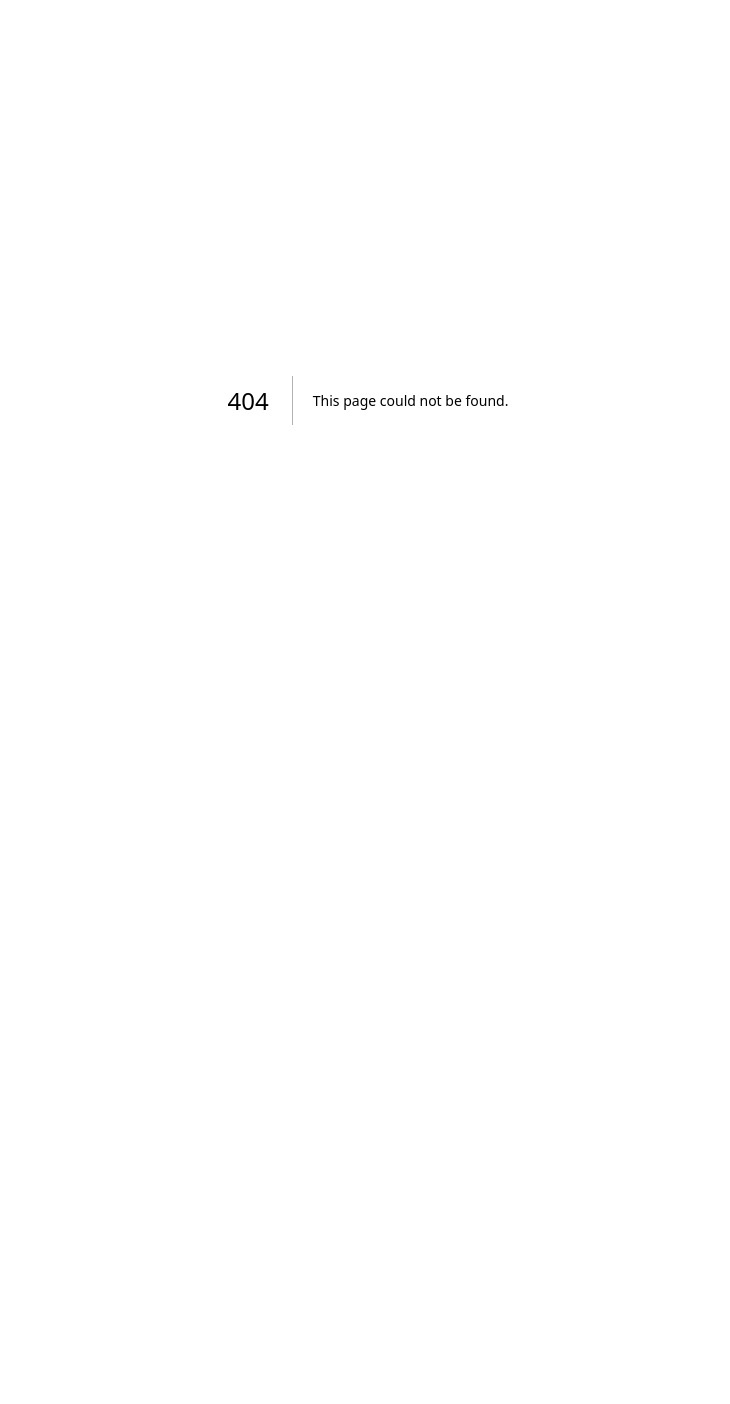
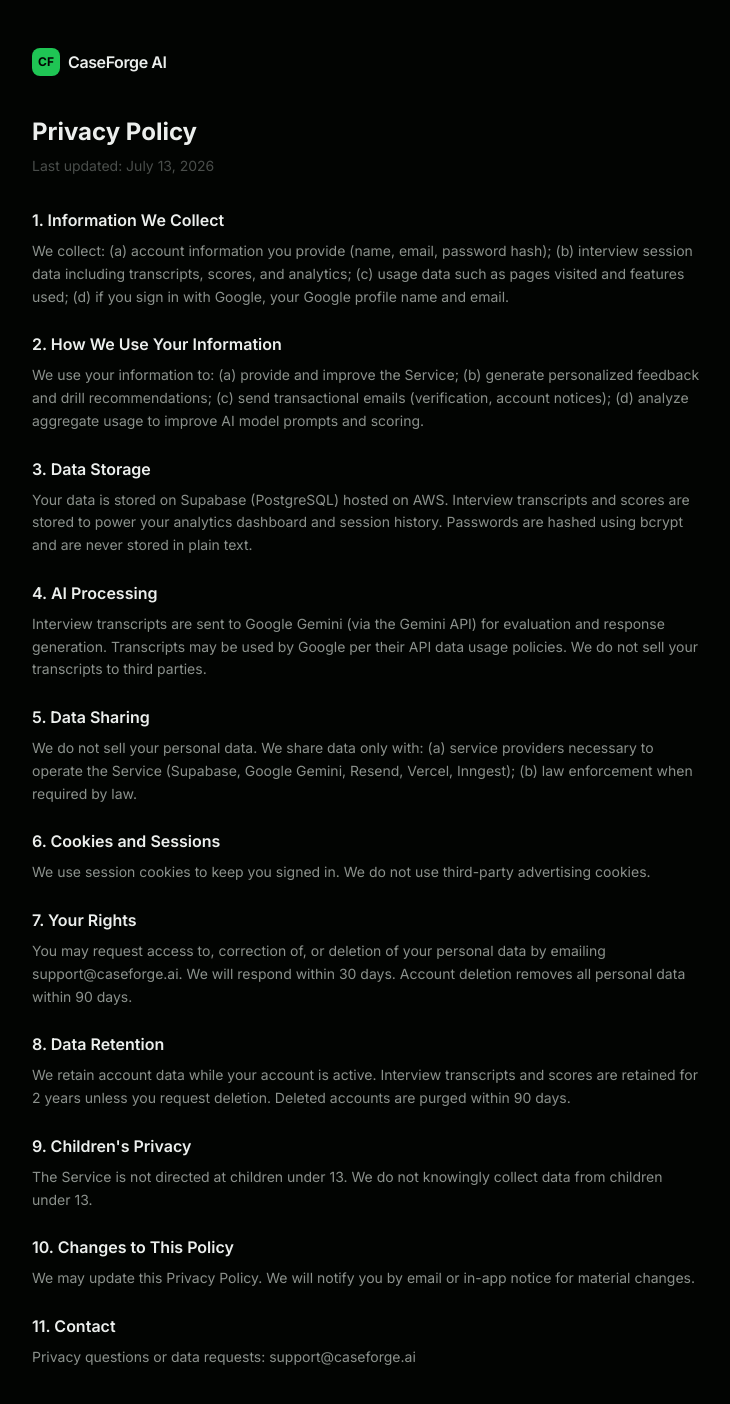
Before and after one commit to VaibhavD2006/caseforge, a Next.js app: page /privacy in a window 1280 px wide. Before the commit this address had no page. Shown: the top 1404 px of the page, without its empty margins (272-1002 px from the left). Before the commit the page ends 800 px from the top, so only its background shows below. Built offline with nearby package versions, Linux system fonts and the light colour scheme.

Commit message:
feat: add Terms of Service and Privacy Policy pages

```diff
--- /dev/null
+++ b/app/(legal)/layout.tsx
@@ -0,0 +1,19 @@
+import Link from "next/link"
+
+export default function LegalLayout({ children }: { children: React.ReactNode }) {
+  return (
+    <div className="min-h-screen bg-bg px-4 py-12">
+      <div className="max-w-2xl mx-auto">
+        <div className="flex items-center gap-2 mb-10">
+          <Link href="/" className="inline-flex items-center gap-2">
+            <div className="w-7 h-7 rounded-lg bg-brand flex items-center justify-center">
+              <span className="text-[oklch(0.10_0.012_148)] text-xs font-bold">CF</span>
+            </div>
+            <span className="text-ink font-semibold tracking-tight">CaseForge AI</span>
+          </Link>
+        </div>
+        {children}
+      </div>
+    </div>
+  )
+}
--- /dev/null
+++ b/app/(legal)/privacy/page.tsx
@@ -0,0 +1,63 @@
+export const metadata = { title: "Privacy Policy — CaseForge AI" }
+
+export default function PrivacyPage() {
+  return (
+    <article className="prose prose-sm max-w-none text-ink">
+      <h1 className="text-ink text-2xl font-bold mb-2">Privacy Policy</h1>
+      <p className="text-ink-faint text-sm mb-8">Last updated: July 13, 2026</p>
+
+      <Section title="1. Information We Collect">
+        We collect: (a) account information you provide (name, email, password hash); (b) interview session data including transcripts, scores, and analytics; (c) usage data such as pages visited and features used; (d) if you sign in with Google, your Google profile name and email.
+      </Section>
+
+      <Section title="2. How We Use Your Information">
+        We use your information to: (a) provide and improve the Service; (b) generate personalized feedback and drill recommendations; (c) send transactional emails (verification, account notices); (d) analyze aggregate usage to improve AI model prompts and scoring.
+      </Section>
+
+      <Section title="3. Data Storage">
+        Your data is stored on Supabase (PostgreSQL) hosted on AWS. Interview transcripts and scores are stored to power your analytics dashboard and session history. Passwords are hashed using bcrypt and are never stored in plain text.
+      </Section>
+
+      <Section title="4. AI Processing">
+        Interview transcripts are sent to Google Gemini (via the Gemini API) for evaluation and response generation. Transcripts may be used by Google per their API data usage policies. We do not sell your transcripts to third parties.
+      </Section>
+
+      <Section title="5. Data Sharing">
+        We do not sell your personal data. We share data only with: (a) service providers necessary to operate the Service (Supabase, Google Gemini, Resend, Vercel, Inngest); (b) law enforcement when required by law.
+      </Section>
+
+      <Section title="6. Cookies and Sessions">
+        We use session cookies to keep you signed in. We do not use third-party advertising cookies.
+      </Section>
+
+      <Section title="7. Your Rights">
+        You may request access to, correction of, or deletion of your personal data by emailing support@caseforge.ai. We will respond within 30 days. Account deletion removes all personal data within 90 days.
+      </Section>
+
+      <Section title="8. Data Retention">
+        We retain account data while your account is active. Interview transcripts and scores are retained for 2 years unless you request deletion. Deleted accounts are purged within 90 days.
+      </Section>
+
+      <Section title="9. Children's Privacy">
+        The Service is not directed at children under 13. We do not knowingly collect data from children under 13.
+      </Section>
+
+      <Section title="10. Changes to This Policy">
+        We may update this Privacy Policy. We will notify you by email or in-app notice for material changes.
+      </Section>
+
+      <Section title="11. Contact">
+        Privacy questions or data requests: support@caseforge.ai
+      </Section>
+    </article>
+  )
+}
+
+function Section({ title, children }: { title: string; children: React.ReactNode }) {
+  return (
+    <div className="mb-6">
+      <h2 className="text-ink text-base font-semibold mb-2">{title}</h2>
+      <p className="text-ink-muted text-sm leading-relaxed">{children}</p>
+    </div>
+  )
+}
--- /dev/null
+++ b/app/(legal)/terms/page.tsx
@@ -0,0 +1,71 @@
+export const metadata = { title: "Terms of Service — CaseForge AI" }
+
+export default function TermsPage() {
+  return (
+    <article className="prose prose-sm max-w-none text-ink">
+      <h1 className="text-ink text-2xl font-bold mb-2">Terms of Service</h1>
+      <p className="text-ink-faint text-sm mb-8">Last updated: July 13, 2026</p>
+
+      <Section title="1. Acceptance of Terms">
+        By creating an account or using CaseForge AI ("Service"), you agree to these Terms of Service. If you do not agree, do not use the Service.
+      </Section>
+
+      <Section title="2. Description of Service">
+        CaseForge AI is an AI-powered consulting interview practice platform. The Service provides simulated case interviews, feedback, scoring, and drill recommendations to help users prepare for consulting interviews.
+      </Section>
+
+      <Section title="3. Eligibility">
+        You must be at least 13 years old to use the Service. By registering, you represent that you meet this requirement.
+      </Section>
+
+      <Section title="4. Account Responsibilities">
+        You are responsible for maintaining the confidentiality of your account credentials and for all activity under your account. Notify us immediately at support@caseforge.ai if you suspect unauthorized access.
+      </Section>
+
+      <Section title="5. Acceptable Use">
+        You agree not to: (a) use the Service for any unlawful purpose; (b) attempt to reverse-engineer or scrape the Service; (c) share your account with others; (d) use the Service to train competing AI systems.
+      </Section>
+
+      <Section title="6. AI-Generated Content">
+        The Service uses AI to generate interview questions, feedback, and evaluations. AI-generated content may be inaccurate or incomplete. It does not constitute professional career advice. CaseForge AI makes no guarantee that using the Service will result in a job offer.
+      </Section>
+
+      <Section title="7. Intellectual Property">
+        All content, trademarks, and software on the Service are owned by CaseForge AI or its licensors. You may not reproduce or distribute any part of the Service without written permission.
+      </Section>
+
+      <Section title="8. Subscription and Billing">
+        Paid plans are billed as described at the time of purchase. Refunds are not provided for partial subscription periods unless required by law.
+      </Section>
+
+      <Section title="9. Termination">
+        We may suspend or terminate your account at any time for violation of these Terms. You may delete your account at any time from your account settings.
+      </Section>
+
+      <Section title="10. Disclaimers">
+        THE SERVICE IS PROVIDED "AS IS" WITHOUT WARRANTIES OF ANY KIND. TO THE FULLEST EXTENT PERMITTED BY LAW, CASEFORGE AI DISCLAIMS ALL WARRANTIES, EXPRESS OR IMPLIED.
+      </Section>
+
+      <Section title="11. Limitation of Liability">
+        TO THE MAXIMUM EXTENT PERMITTED BY LAW, CASEFORGE AI SHALL NOT BE LIABLE FOR ANY INDIRECT, INCIDENTAL, OR CONSEQUENTIAL DAMAGES ARISING FROM YOUR USE OF THE SERVICE.
+      </Section>
+
+      <Section title="12. Changes to Terms">
+        We may update these Terms from time to time. Continued use of the Service after changes constitutes acceptance of the updated Terms.
+      </Section>
+
+      <Section title="13. Contact">
+        Questions about these Terms? Email us at support@caseforge.ai.
+      </Section>
+    </article>
+  )
+}
+
+function Section({ title, children }: { title: string; children: React.ReactNode }) {
+  return (
+    <div className="mb-6">
+      <h2 className="text-ink text-base font-semibold mb-2">{title}</h2>
+      <p className="text-ink-muted text-sm leading-relaxed">{children}</p>
+    </div>
+  )
+}
```
